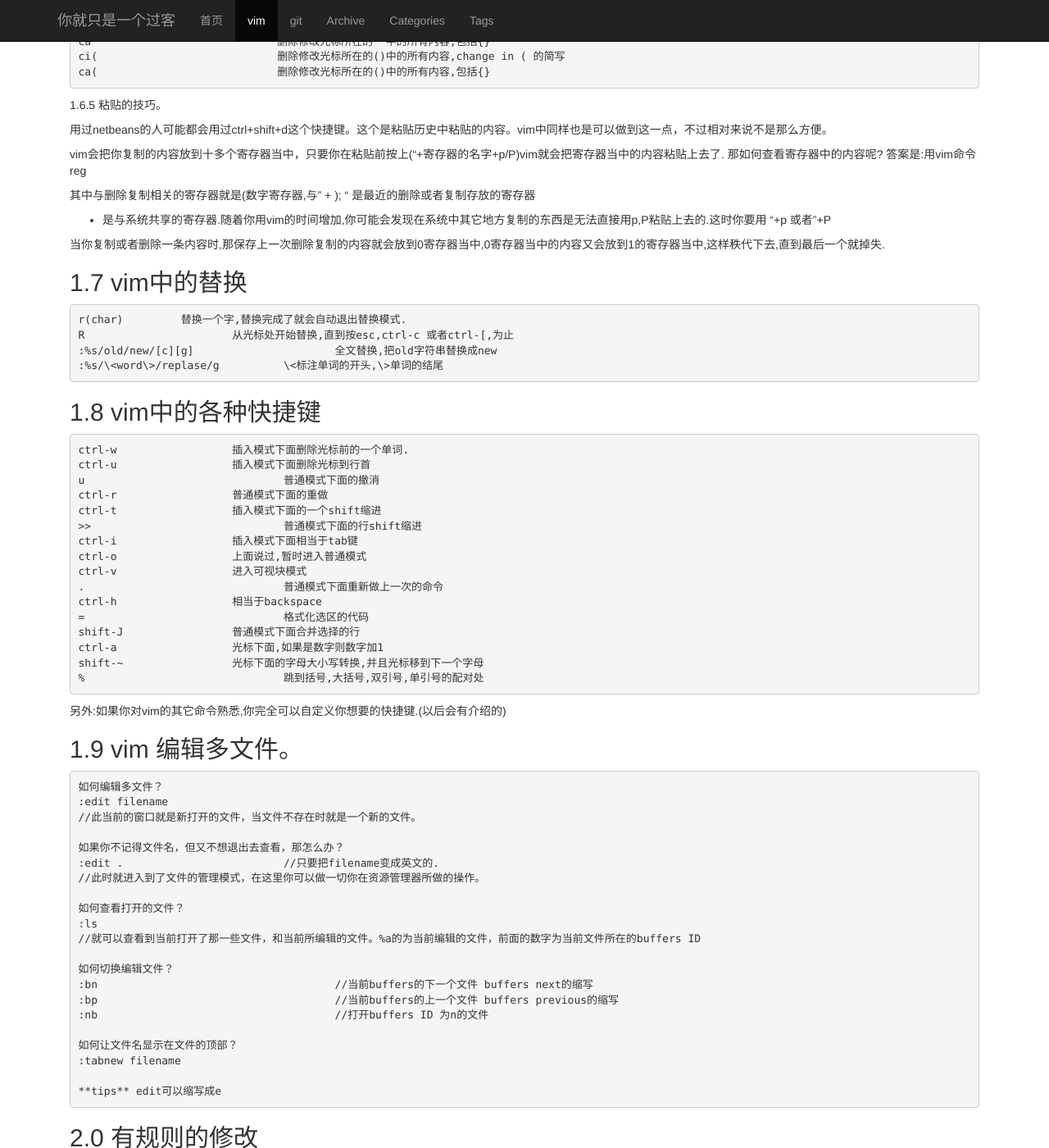
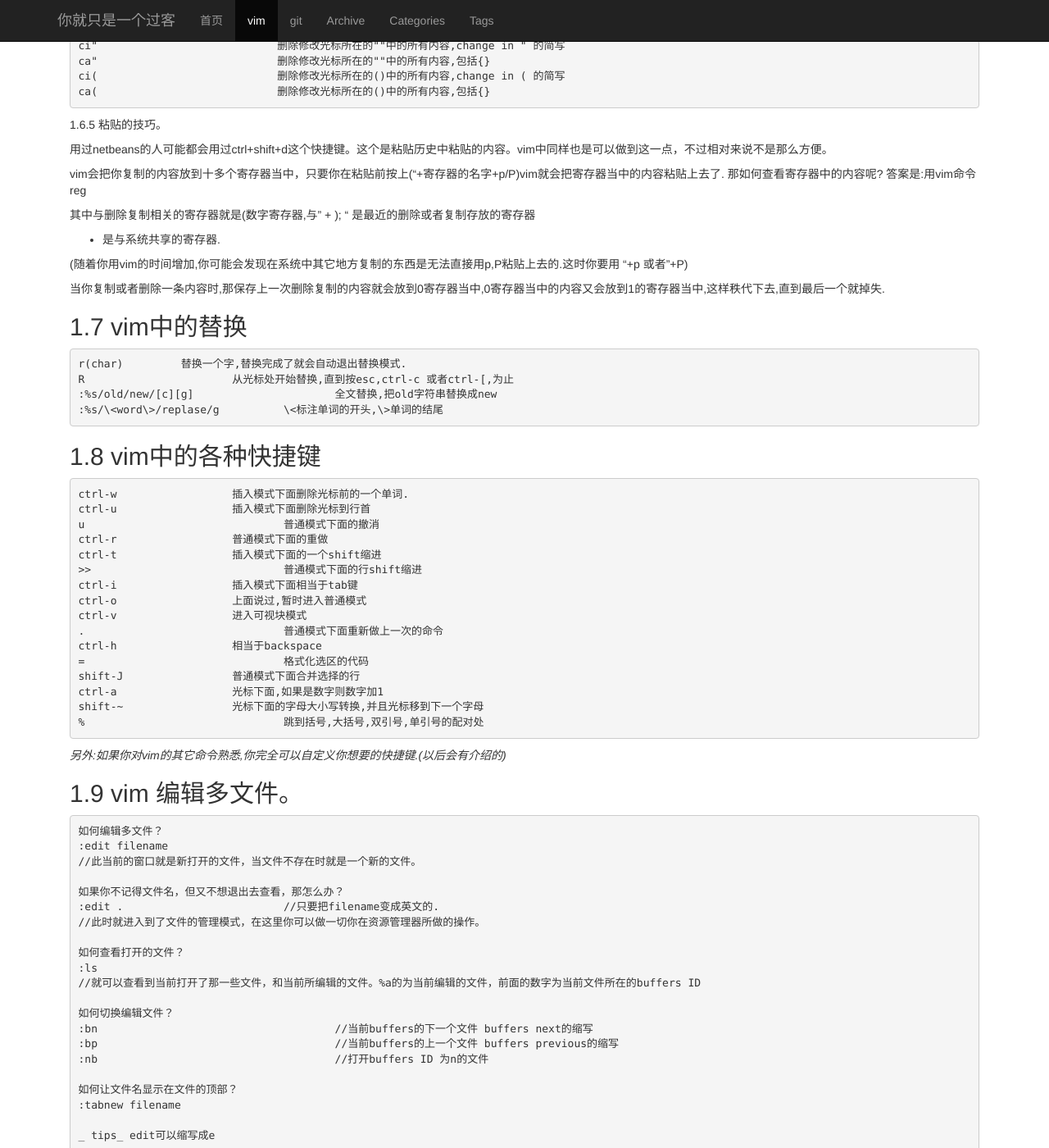
Before and after one commit to git4programer/git4programer.github.com, a Jekyll site: the page built from vim/index.md, in a window 1280 px wide and 1400 px high, scrolled down 6922 px. Shown: the whole window at 82% size. Built offline with Jekyll 4.4.1, drawn with Linux system fonts in a browser that asks for light colours; Markdown is read by kramdown in place of the engine named in the settings; some of the changed lines change nothing that is shown; some of the changed text lies outside the part shown.

Commit message:
vim 修改一些错别字和mark的标记

```diff
--- a/vim/index.md
+++ b/vim/index.md
@@ -284,18 +284,19 @@
 	:mark<a-zA-Z>
 	:k<a-zA-Z>
 
-	上面就是定标记位，那如何找到标记位呢？只要你知道你已经打了那些标记位，那你就可以通过`标记位号
-	来跳到你想要到的标记位上面去。
+	如何跳到标记位呢？
 
-	其中有一些特殊的标记位。
+	`+标记号
 
-	‘			//中转前的位置
+**其中有一些特殊的标记位。**
+
+	‘			//跳转前的位置
 	" 			//最后编辑的位置"
 	[			//最后修改的位置的开头
 	]			//最后修改的位置的结尾
 
-	删除标记
-	delmarks<a-zA-Z>
+	如何删除标记？
+	:delmarks<a-zA-Z>
 
 
 **tips**
@@ -395,7 +396,10 @@
 
 其中与删除复制相关的寄存器就是(数字寄存器,与" + );
 " 是最近的删除或者复制存放的寄存器
-+ 是与系统共享的寄存器.随着你用vim的时间增加,你可能会发现在系统中其它地方复制的东西是无法直接用p,P粘贴上去的.这时你要用 "+p 或者"+P
+
++ 是与系统共享的寄存器.
+
+(随着你用vim的时间增加,你可能会发现在系统中其它地方复制的东西是无法直接用p,P粘贴上去的.这时你要用 "+p 或者"+P)
 
 当你复制或者删除一条内容时,那保存上一次删除复制的内容就会放到0寄存器当中,0寄存器当中的内容又会放到1的寄存器当中,这样秩代下去,直到最后一个就掉失.
 
@@ -427,7 +431,7 @@
 	% 				跳到括号,大括号,双引号,单引号的配对处
 
 
-另外:如果你对vim的其它命令熟悉,你完全可以自定义你想要的快捷键.(以后会有介绍的)
+_另外:如果你对vim的其它命令熟悉,你完全可以自定义你想要的快捷键.(以后会有介绍的)_
 
 
 
@@ -453,7 +457,7 @@
 	如何让文件名显示在文件的顶部？
 	:tabnew filename
 
-	**tips** edit可以缩写成e
+	_ tips_ edit可以缩写成e
 
 ## 2.0 有规则的修改
 
@@ -498,18 +502,3 @@
 [我的vimrc](http://github.com/git4programer/vim)
 
 ## 2.10 vim插件
-
-
-
-
-### vim中的小技巧
-
-删除没有空格的空行
-	:g/^$/d
-删除空行中的空格 (把空格到行尾替换为空)
-	:%s/^\s\+$//
-或：
-	:%s/ //gi
-
-删除多行空行为单一空行
-	:%s/\n\{2,\}/\r\r/
```
